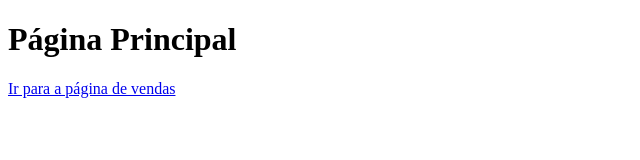
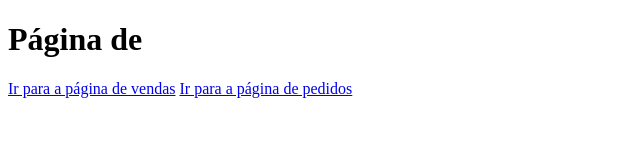
Before and after one commit to luiswiller/firstProject, a plain HTML site: page index.html in a window 1280 px wide. Shown: the whole page, without its empty margins (0-640 px from the left). Drawn offline with Linux system fonts and the light colour scheme.

Commit message:
(v) Carrinho criado

```diff
--- a/index.html
+++ b/index.html
@@ -7,7 +7,8 @@
     <title>Document</title>
 </head>
 <body>
-    <h1>Página Principal</h1>
+    <h1>Página de <boas-vindas></h1>
     <a href="vendas.html">Ir para a página de vendas</a>
+    <a href="pedidos.html">Ir para a página de pedidos</a>
 </body>
 </html>
```
Also changed, not shown: pedidos.html (+1 -0 lines).
